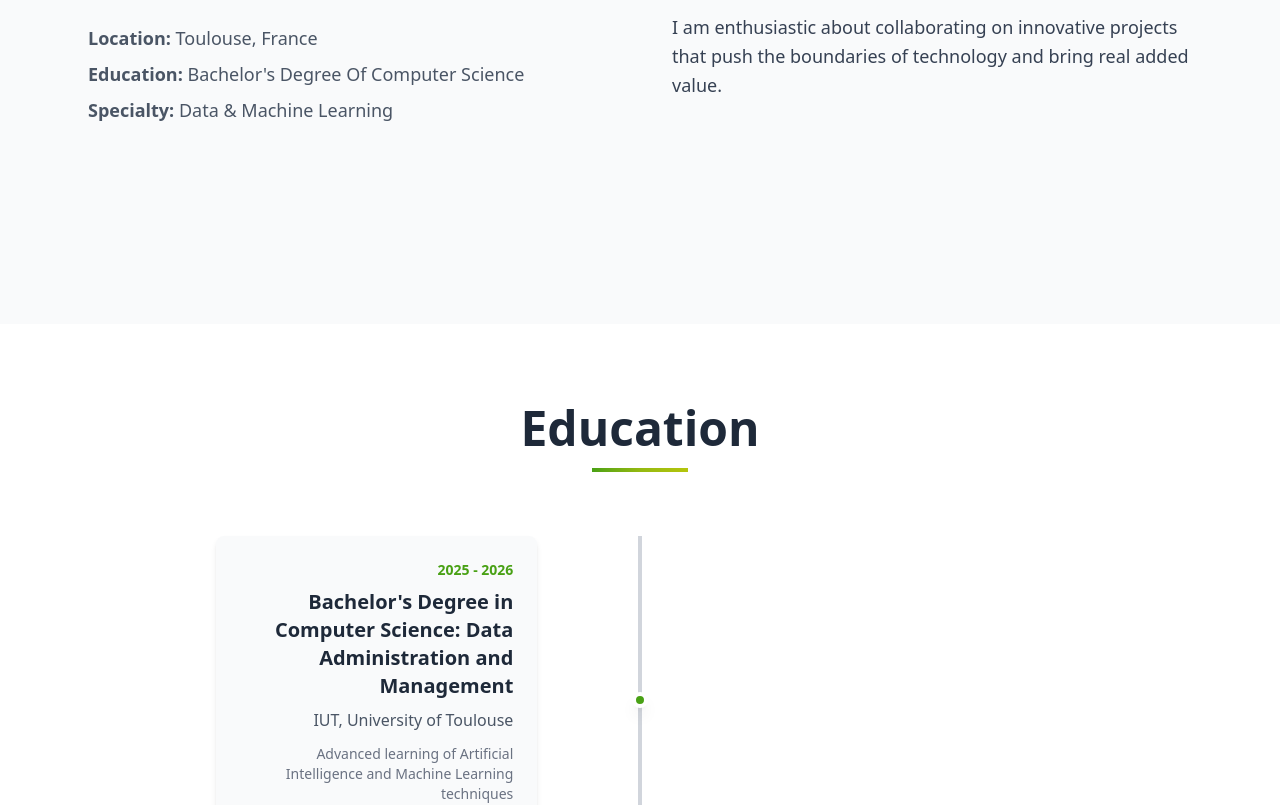
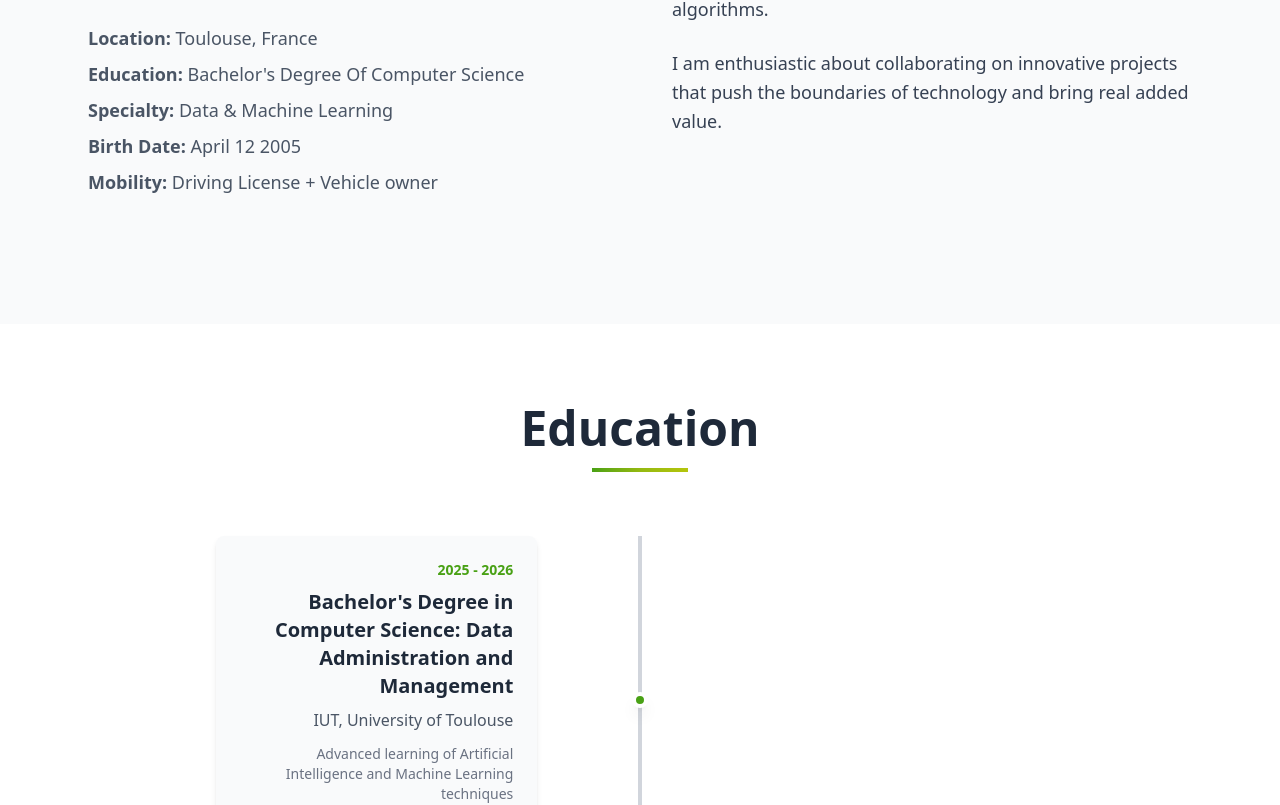
Before and after one commit to Apalian/portfolio, a Vue app: page / in a window 1280 px wide. Shown: the part 1276-2081 px from the top of the page. Built offline with nearby package versions, Linux system fonts and the light colour scheme.

Commit message:
feat: Enhance About section with additional personal information

```diff
--- a/src/components/About.vue
+++ b/src/components/About.vue
@@ -27,10 +27,24 @@
 
           <!-- Info rapide -->
           <div ref="infoRef" class="space-y-2 text-lg text-gray-600">
-            <p class="opacity-0"><span class="font-semibold">{{ t('about.location') }}:</span> {{ t('about.locationValue') }}</p>
-            <p class="opacity-0"><span class="font-semibold">{{ t('about.education') }}:</span> {{ t('about.educationValue') }}</p>
             <p class="opacity-0">
-              <span class="font-semibold">{{ t('about.specialty') }}:</span> {{ t('about.specialtyValue') }}
+              <span class="font-semibold">{{ t('about.location') }}:</span>
+              {{ t('about.locationValue') }}
+            </p>
+            <p class="opacity-0">
+              <span class="font-semibold">{{ t('about.education') }}:</span>
+              {{ t('about.educationValue') }}
+            </p>
+            <p class="opacity-0">
+              <span class="font-semibold">{{ t('about.specialty') }}:</span>
+              {{ t('about.specialtyValue') }}
+            </p>
+            <p class="opacity-0">
+              <span class="font-semibold">{{ t('about.birth') }}:</span> {{ t('about.birthValue') }}
+            </p>
+            <p class="opacity-0">
+              <span class="font-semibold">{{ t('about.mobility') }}:</span>
+              {{ t('about.mobilityValue') }}
             </p>
           </div>
         </div>
--- a/src/components/Projects.vue
+++ b/src/components/Projects.vue
@@ -37,7 +37,6 @@
                   rel="noopener noreferrer"
                   class="px-4 py-2 bg-white text-gray-800 rounded-lg hover:bg-gray-100 transition-colors font-medium"
                 >
-
                   GitHub
                 </a>
                 <a
@@ -76,7 +75,11 @@
           @click="toggleShowAll"
           class="px-8 py-3 bg-kelly-green text-white rounded-lg hover:bg-kelly-green/90 transition-colors font-medium"
         >
-          {{ showAll ? t('projects.showLess') : t('projects.showMore', { count: projects.length - 6 }) }}
+          {{
+            showAll
+              ? t('projects.showLess')
+              : t('projects.showMore', { count: projects.length - 6 })
+          }}
         </button>
       </div>
     </div>
@@ -90,6 +93,7 @@ import { useI18n } from 'vue-i18n'
 import blindioCover from '@/assets/images/blindioCover.svg'
 import mnistCover from '@/assets/images/mnistCover.webp'
 import snakeCover from '@/assets/images/snakeCover.png'
+import nuitInfoCover from '@/assets/images/nuitInfoCover.webp'
 
 const { t, tm } = useI18n()
 
@@ -125,15 +129,16 @@ const setProjectRef = (el: Element | ComponentPublicInstance | null, index: numb
 const projectImages: Record<number, string> = {
   1: blindioCover,
   2: mnistCover,
-  3: snakeCover
+  3: snakeCover,
+  4: nuitInfoCover,
 }
 
 // Computed projects avec traductions
 const projects = computed(() => {
   const projectsData = tm('projects.items') as Project[]
-  return projectsData.map(project => ({
+  return projectsData.map((project) => ({
     ...project,
-    image: projectImages[project.id] || blindioCover
+    image: projectImages[project.id] || blindioCover,
   }))
 })
 
--- a/src/locales/en.json
+++ b/src/locales/en.json
@@ -18,6 +18,10 @@
     "educationValue": "Bachelor's Degree Of Computer Science",
     "specialty": "Specialty",
     "specialtyValue": "Data & Machine Learning",
+    "birth": "Birth Date",
+    "birthValue": "April 12 2005",
+    "mobility": "Mobility",
+    "mobilityValue": "Driving License + Vehicle owner",
     "description": {
       "p1": "Passionate about machine learning and artificial intelligence, I am always looking for new ways to leverage data to solve real-world problems.",
       "p2": "Through my academic and personal projects, I have developed strong skills in Python, TensorFlow, and SQL, as well as a deep understanding of machine learning algorithms.",
@@ -87,6 +91,14 @@
         "technologies": ["AI", "TensorFlow", "NumPy"],
         "github": "",
         "demo": ""
+      },
+      {
+        "id": 4,
+        "title": "Nuit de l'Info 2025",
+        "description": "Team development of an ecology awareness web application during Nuit de l'Info 2025. Our team won the 'worst code' award and placed 2nd in the generative AI video challenge.",
+        "technologies": ["Vue.js", "AI"],
+        "github": "",
+        "demo": ""
       }
     ]
   },
--- a/src/locales/fr.json
+++ b/src/locales/fr.json
@@ -18,6 +18,10 @@
     "educationValue": "Bac +3",
     "specialty": "Spécialité",
     "specialtyValue": "Data & Machine Learning",
+    "birth": "Date de naissance",
+    "birthValue": "12 Avril 2005",
+    "mobility": "Mobilité",
+    "mobilityValue": "Permis B et véhiculé",
     "description": {
       "p1": "Passionné par l'apprentissage automatique et l'intelligence artificielle, je suis toujours à la recherche de nouvelles façons d'exploiter les données pour résoudre des problèmes réels.",
       "p2": "Grace à mes expériences en projets académiques et personnels, j'ai développé des compétences solides en Python, TensorFlow, et SQL, ainsi qu'une compréhension approfondie des algorithmes de machine learning.",
@@ -87,6 +91,14 @@
         "technologies": ["AI", "TensorFlow", "NumPy"],
         "github": "",
         "demo": ""
+      },
+      {
+        "id": 4,
+        "title": "Nuit de l'info 2025",
+        "description": "Développement en équipe d'une application web de sensibilisation à l'écologie lors de la Nuit de l'Info 2025. Notre équipe a remporté le prix 'ON EN A GROS' et la 2ème place au défi 'IA en Action'.",
+        "technologies": ["Vue.js", "AI"],
+        "github": "",
+        "demo": ""
       }
     ]
   },
```
Also changed, not shown: src/assets/images/nuitInfoCover.webp (added).
